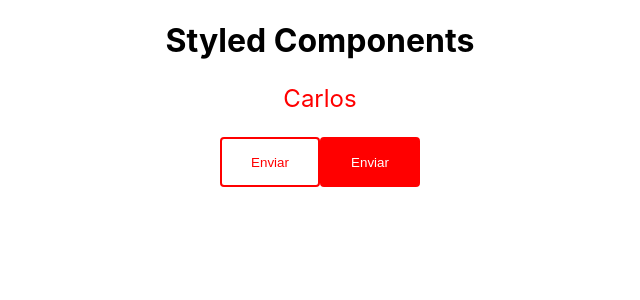
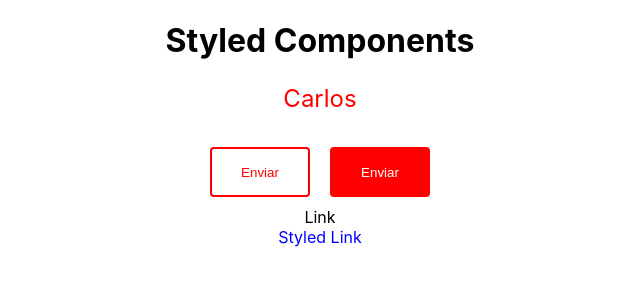
Before and after one commit to juan-carlos-aguilar/guia-definitiva, a React (Vite) app: page / in a window 1280 px wide. Shown: the top 300 px of the page, without its empty margins (320-960 px from the left). Built offline with nearby package versions, Linux system fonts and the light colour scheme.

Commit message:
Pseudo elements & selectores

```diff
--- a/src/App.tsx
+++ b/src/App.tsx
@@ -9,12 +9,26 @@ const P = styled.p`
 `
 
 const Button = styled.button`
+  transition: box-shadow 0.2s ease;
   width: 100px;
   height: 50px;
   background-color: ${props => props.primary ? 'red' : 'white'};
   color: ${props => props.primary ? 'white' : 'red'};
   border: solid 2px red;
   border-radius: 4px;
+  margin: 10px;
+
+  &:hover {
+    box-shadow: 1px 2px 4px rgb(0,0,0,0.3);
+  }
+`
+
+const Link = ({ className, ...props }) => {
+  return <a className={className} {...props}></a>
+}
+
+const StyledLink = styled(Link)`
+  color: blue;
 `
 
 function App() {
@@ -23,7 +37,9 @@ function App() {
       <h1>Styled Components</h1>
       <P>Carlos</P>
       <Button>Enviar</Button>
-      <Button primary>Enviar</Button>
+      <Button primary>Enviar</Button><br/>
+      <Link>Link</Link><br />
+      <StyledLink>Styled Link</StyledLink>
     </div>
   )
 }
```
